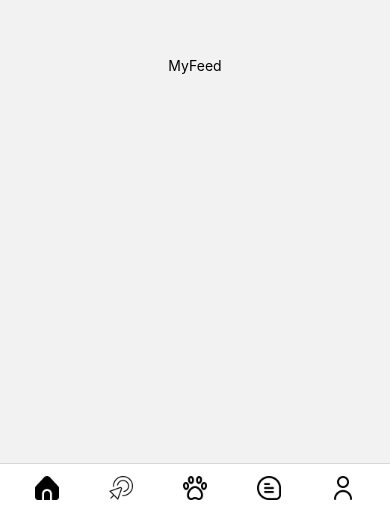
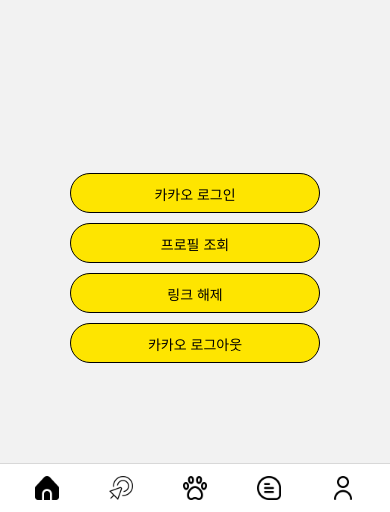
Before and after one commit to MaJunghan/aniwalk, a React Native app: screen /MyFeed in a window 390 px wide. Shown: the part 332-844 px from the top of the page. Built offline with nearby package versions, Linux system fonts and the light colour scheme.

Commit message:
임시저장

```diff
--- a/package.json
+++ b/package.json
@@ -10,6 +10,7 @@
     "lint": "eslint . --ext .js,.jsx,.ts,.tsx"
   },
   "dependencies": {
+    "@react-native-seoul/kakao-login": "^5.2.3",
     "@react-navigation/bottom-tabs": "^6.0.9",
     "@react-navigation/native": "^6.0.6",
     "@react-navigation/native-stack": "^6.2.5",
--- a/src/pages/MyFeed.tsx
+++ b/src/pages/MyFeed.tsx
@@ -1,20 +1,101 @@
-import React from 'react';
-import {Text, SafeAreaView, StyleSheet} from 'react-native';
+import {Pressable, StyleSheet, Text, View} from 'react-native';
+import React, {useState} from 'react';
+import {
+  login,
+  logout,
+  getProfile as getKakaoProfile,
+  unlink,
+} from '@react-native-seoul/kakao-login';
 
-function MyFeed() {
+const Intro = () => {
+  const [result, setResult] = useState<string>('');
+  console.log(result);
+
+  const signInWithKakao = async (): Promise<void> => {
+    try {
+      const token = await login();
+      setResult(JSON.stringify(token));
+    } catch (err) {
+      // eslint-disable-next-line no-console
+      console.error('login err', err);
+    }
+  };
+
+  const signOutWithKakao = async (): Promise<void> => {
+    try {
+      const message = await logout();
+
+      setResult(message);
+    } catch (err) {
+      // eslint-disable-next-line no-console
+      console.error('signOut error', err);
+    }
+  };
+
+  const getProfile = async (): Promise<void> => {
+    try {
+      const profile = await getKakaoProfile();
+
+      setResult(JSON.stringify(profile));
+    } catch (err) {
+      // eslint-disable-next-line no-console
+      console.error('signOut error', err);
+    }
+  };
+
+  const unlinkKakao = async (): Promise<void> => {
+    try {
+      const message = await unlink();
+
+      setResult(message);
+    } catch (err) {
+      // eslint-disable-next-line no-console
+      console.error('signOut error', err);
+    }
+  };
+
   return (
-    <SafeAreaView style={style.view}>
-      <Text>MyFeed</Text>
-    </SafeAreaView>
+    <View style={styles.container}>
+      <Pressable
+        style={styles.button}
+        onPress={() => {
+          signInWithKakao();
+        }}>
+        <Text style={styles.text}>카카오 로그인</Text>
+      </Pressable>
+      <Pressable style={styles.button} onPress={() => getProfile()}>
+        <Text style={styles.text}>프로필 조회</Text>
+      </Pressable>
+      <Pressable style={styles.button} onPress={() => unlinkKakao()}>
+        <Text style={styles.text}>링크 해제</Text>
+      </Pressable>
+      <Pressable style={styles.button} onPress={() => signOutWithKakao()}>
+        <Text style={styles.text}>카카오 로그아웃</Text>
+      </Pressable>
+    </View>
   );
-}
+};
 
-const style = StyleSheet.create({
-  view: {
-    flex: 1,
-    justifyContent: 'center',
+export default Intro;
+
+const styles = StyleSheet.create({
+  container: {
+    height: '100%',
+    justifyContent: 'flex-end',
     alignItems: 'center',
+    paddingBottom: 100,
+  },
+  button: {
+    backgroundColor: '#FEE500',
+    borderRadius: 40,
+    borderWidth: 1,
+    width: 250,
+    height: 40,
+    paddingHorizontal: 20,
+    paddingVertical: 10,
+    marginTop: 10,
+  },
+  text: {
+    textAlign: 'center',
   },
 });
-
-export default MyFeed;
```
Also changed, not shown: 7 other files (tests, documents, lock files or other folders).
